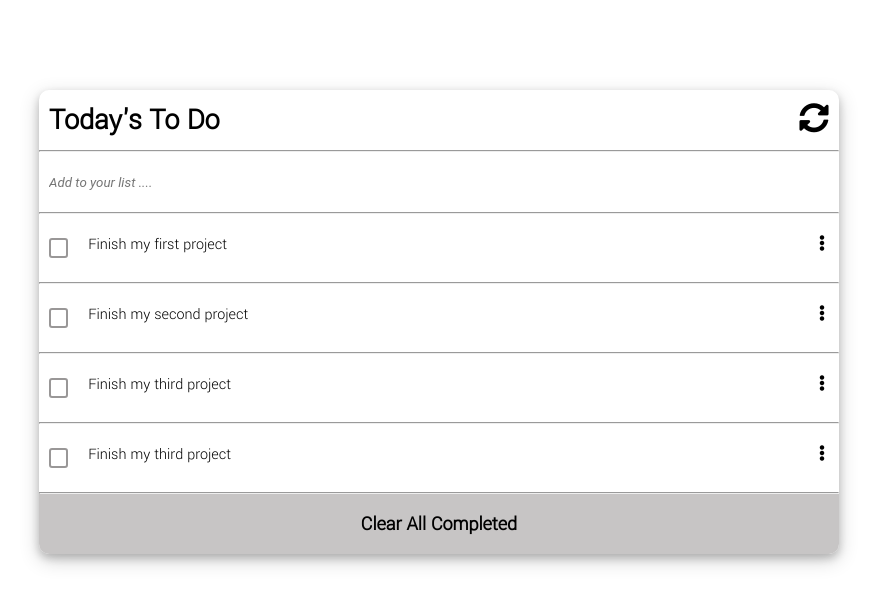
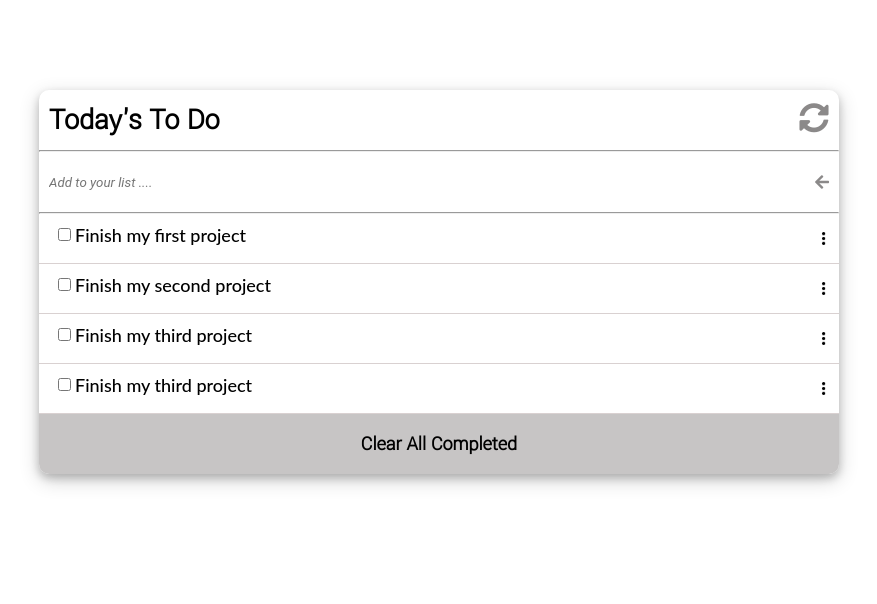
Before and after one commit to 1GORDON/Web-pack, a website built with webpack: page src/index.html in a window 1280 px wide. Shown: the whole page, without its empty margins (257-1134 px from the left). Built offline with nearby package versions, Linux system fonts and the light colour scheme.

Commit message:
Add status.js file

```diff
--- a/package.json
+++ b/package.json
@@ -4,9 +4,8 @@
   "description": "Setting up a project with web-pack",
   "private": true,
   "scripts": {
-    "test": "echo \"Error: no test specified\" && exit 1",
-    "start": "webpack serve --open",
-    "build": "webpack"
+    "start": "webpack serve",
+    "build": "webpack --config webpack.config.js"
   },
   "repository": {
     "type": "git",
--- a/src/index.html
+++ b/src/index.html
@@ -13,6 +13,7 @@
     <hr>
     <div class="inputField">
       <input type="text" id="input-box" placeholder="Add to your list ....">
+      <span><i class="fa fa-arrow-left" aria-hidden="true"></i></span>
     </div>
     <hr>
     <ul class="todoList">
@@ -23,6 +24,6 @@
     </div>
   </div>
 
-  <script src="index.js"></script>
+  <script type="module" src="./index.js"></script>
 </body>
 </html>
--- a/src/index.js
+++ b/src/index.js
@@ -1,40 +1,49 @@
-import './style.css';
+import checkItem from './status.js';
 
-window.onload = () => {
 const tasks = [
   {
     description: 'Finish my first project',
     completed: false,
-      index: 0,
+    id: 1,
   },
   {
     description: 'Finish my second project',
     completed: false,
-      index: 1,
+    id: 2,
   },
   {
     description: 'Finish my third project',
     completed: false,
-      index: 2,
+    id: 3,
   },
   {
     description: 'Finish my third project',
     completed: false,
-      index: 2,
+    id: 4,
   },
 ];
 
+if (!localStorage.getItem('todo')) {
+  localStorage.setItem('todo', JSON.stringify(tasks));
+}
+
+const todos = JSON.parse(localStorage.getItem('todo') || '[]');
+
 const todoList = document.querySelector('.todoList');
 
-  const displayToDo = () => {
-    tasks.forEach((task) => {
-      todoList.innerHTML += `<label class="checkbox" for="myCheckboxId">
-      <input class="checkbox__input" type="checkbox" name="myCheckboxName" id="myCheckboxId" placeholder=".">
-      <div class="checkbox__box"></div>
-      <li>${task.description}<span><i class="fa fa-ellipsis-v" aria-hidden="true"></i></span></li>
-    </label><hr>`;
+todos.forEach(({ description, id, completed }) => {
+  const div = document.createElement('div');
+  div.classList.add('d-height');
+  div.classList.add('todo-cont');
+  div.innerHTML = `<li><input type="checkbox" ${completed && 'checked'} class="check-box"   id="check-${id}">${description}</li>
+        <div class="delete-icon"></div>`;
+  todoList.appendChild(div);
 });
-  };
 
-  displayToDo();
-};
+for (let i = 0; i < todos.length; i += 1) {
+  const inCheck = document.querySelector(`#check-${todos[i].id}`);
+  inCheck.addEventListener('change', (e) => {
+    checkItem(i, e, todos);
+    localStorage.setItem('todo', JSON.stringify(todos));
+  });
+}
--- /dev/null
+++ b/src/status.js
@@ -0,0 +1,6 @@
+const checkItem = (i, e, todoList) => {
+  todoList[i].completed = e.target.checked;
+  return todoList[i];
+};
+
+export default checkItem;
--- a/src/style.css
+++ b/src/style.css
@@ -33,6 +33,10 @@ header {
   padding-right: 10px;
 }
 
+.fas {
+  color: rgb(139, 137, 137);
+}
+
 header span {
   font-size: 30px;
   font-weight: 300;
@@ -59,6 +63,17 @@ input {
 
 .inputField #input-box::placeholder {
   font-style: italic;
+}
+
+.inputField span {
+  display: flex;
+  align-items: center;
+  margin-right: 10px;
+  cursor: pointer;
+}
+
+.fa {
+  color: rgb(139, 137, 137);
 }
 
 .todoList {
@@ -96,27 +111,31 @@ hr {
   cursor: pointer;
 }
 
-.checkbox {
-  display: inline-flex;
-  align-items: center;
-  cursor: pointer;
-  padding-left: 10px;
+.d-height {
+  height: 50px;
+  padding-right: 9px;
+  padding-left: 9px;
+  border-bottom: 1px solid #d9d1d1;
 }
 
-.checkbox__input {
-  display: none;
+.todo-cont {
+  display: flex;
+  justify-content: space-between;
+  align-items: center;
+  font-family: "Lato", sans-serif;
+  font-size: 18px;
+  font-weight: 100;
 }
 
-.checkbox__box {
-  width: 1.2em;
-  height: 1.2em;
-  border: 2px solid rgba(146, 144, 144, 0.932);
-  border-radius: 3px;
-  display: flex;
-  align-items: center;
-  justify-content: center;
-  margin-right: 10px;
-  flex-shrink: 0;
+.check-box {
+  margin-right: 4px;
+}
+
+.delete-icon {
+  background-image: url(/src/assets/menu.png);
+  background-size: cover;
+  height: 13px;
+  width: 13px;
 }
 
 .footer {
```
Also changed, not shown: dist/index.html, dist/main.js, src/assets/delete.png (added), src/assets/menu.png (added), src/assets/reload.png (added). Lines whose indentation alone changed are shown as unchanged.
